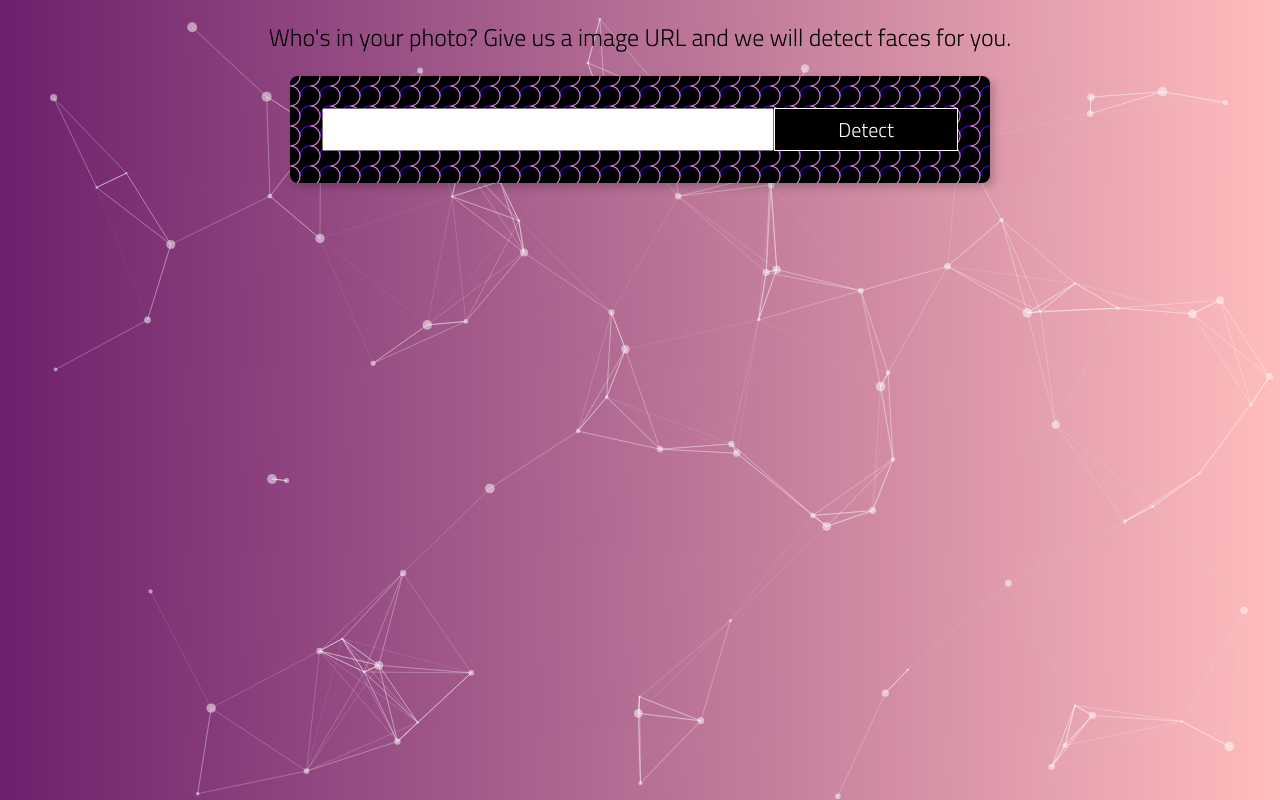
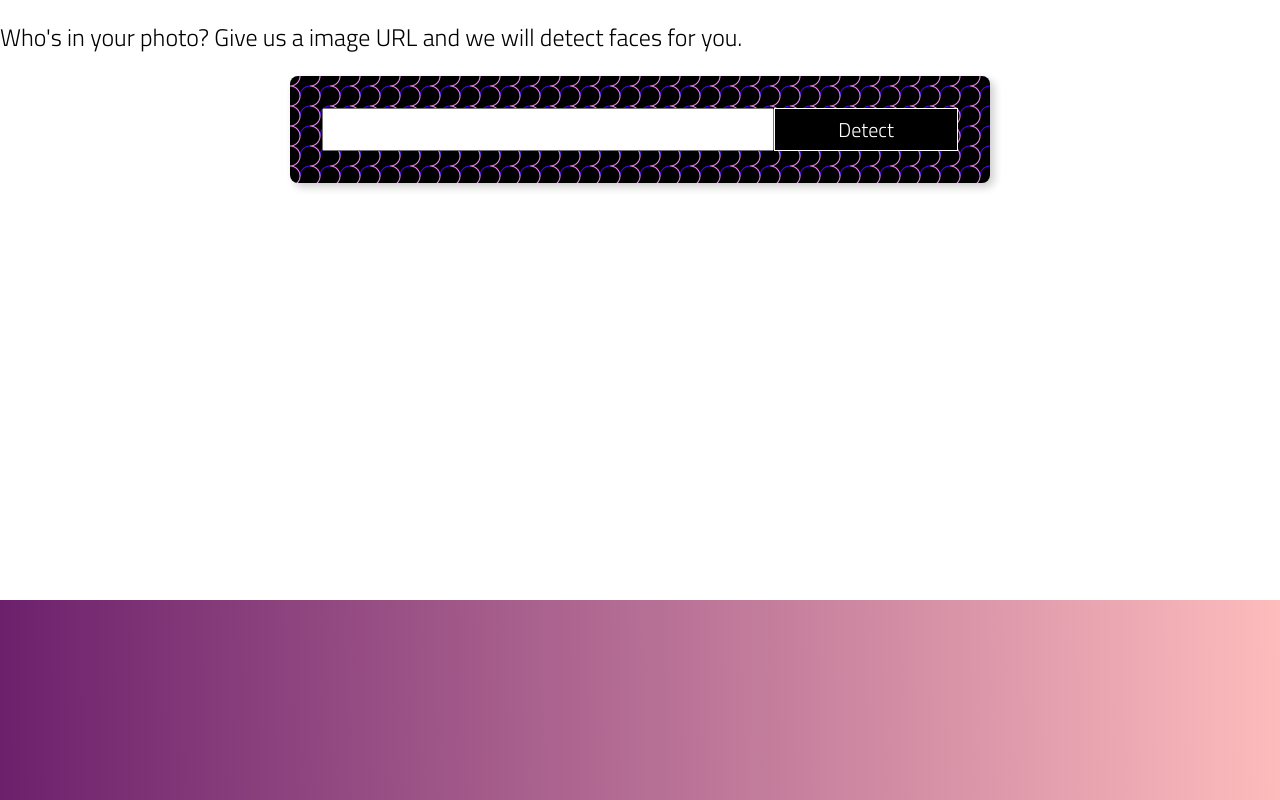
Before and after one commit to pixelRena/VisageAi, a React (Create React App) app in the folder frontend/: page / in a window 1280 px wide. Built offline with nearby package versions, Linux system fonts and the light colour scheme.

Commit message:
Removed unused functions temporarily, cleaned up App.js

```diff
--- a/frontend/src/App.js
+++ b/frontend/src/App.js
@@ -1,15 +1,15 @@
 import React, {Component} from 'react';
 import './App.css';
-import Navigation from './components/Navigation/navigation';
 import ImageLinkForm from './components/ImageLinkForm/ImageLinkForm';
-import Rank from './components/Rank/rank';
 import FaceRecognition from './components/FaceRecognition/faceRecognition';
 import SignIn from './components/SignIn/signIn';
 import Register from './components/Register/register';
 import Profile from './components/Profile/profile';
-import ParticlesBox from "./components/Particles/particles";
 import Footer from './components/Footer/footer';
 import {alertMe} from './components/Alert/alertBox';
+import Container from 'react-bootstrap/Container';
+import Row from 'react-bootstrap/Row';
+import Col from 'react-bootstrap/Col';
 
 const initialState = {
 		input: '',
@@ -76,26 +76,13 @@
 	onImageSubmit = () => {
 		// send the information gathered from the calculation and the input
 		this.setState({imageUrl: this.state.input})
-		fetch('/imageurl', {
+		fetch('http://localhost:3001/imageurl', {
 			method: 'POST',
 			headers: {'Content-Type':'application/json'},
 			body: JSON.stringify({input: this.state.input})
 		})
 		.then(res => res.json())
 		.then(res => {
-			// if(res) {
-			// 	fetch('/image', {
-			// 		method: 'PUT',
-			// 		headers: {'Content-Type':'application/json'},
-			// 		body: JSON.stringify({
-			// 			id: this.state.user.id
-			// 		})
-			// 	})
-			// 	.then(res => res.json())
-			// 	.then(count => {
-			// 		this.setState(Object.assign(this.state.user, {entries:count}))
-			// 	})
-			// }
 			this.displayFaceBox(this.calculateFaceLocation(res)
 		)})
 		.catch(err => {
@@ -123,43 +110,25 @@
 		// Return render based on if the user is signed in and/or going to a different route
 		const {isSignedIn, imageUrl, route, box } = this.state;
 		return (
-				<div className="App">
-				{/* <Navigation onRouteChange={this.onRouteChange} isSignedIn={isSignedIn} /> */}
-				<ParticlesBox />
-				{
-					route === 'home' ?
-						<div>
-							{/* <Rank name={this.state.user.name} entries={this.state.user.entries}/> */}
-							<ImageLinkForm onInputChange={this.onInputChange} onImageSubmit={this.onImageSubmit}/>
-							<FaceRecognition box={box} imageUrl={imageUrl}/>
-						</div>
-					:
-						(
-							route === 'profile' ?
-							<div>
-								<Profile loadUser={this.loadUser} user={this.state.user} onRouteChange={this.onRouteChange}/>
-								<Footer />
-							</div>
-							:
-							(route === 'register' ?
-								<div>
-									<Register loadUser={this.loadUser} onRouteChange={this.onRouteChange}/>
-									<Footer />
-								</div>
-								:
-								<div>
-									<SignIn loadUser={this.loadUser} onRouteChange={this.onRouteChange}/>
-									<Footer />
-								</div>
-							)
-						)
-				}
+				<Container className="d-flex align-items-center justify-content-center center text-center"
+				style={{height:"100vh"}}>
+				<Row className="d-flex bg-white p-5 h-75 w-100">
+					<Col>
+						<FaceRecognition box={box} imageUrl={imageUrl}/>
+					</Col>
+					<Col sm="1">
+						<div className="vr h-100"></div>
+					</Col>
+					<Col>
+						<ImageLinkForm onInputChange={this.onInputChange} onImageSubmit={this.onImageSubmit}/>
+					</Col>
+				</Row>
 				<div className='alertBox' style={{display:'none'}}>
 					<div className="pa3 bg-black ba b--white">
 						<span className='alert-text white'></span>
 					</div>
 				</div>
-			</div>
+			</Container>
 		);
 	}
 }
```
